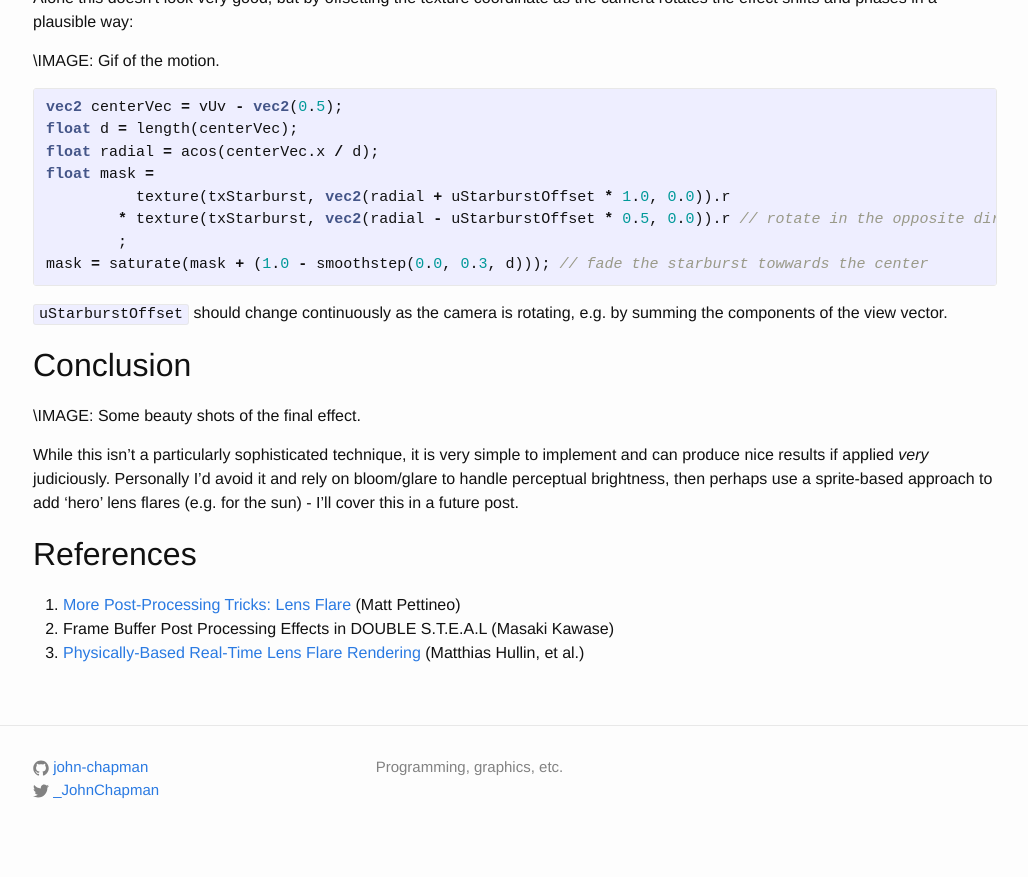
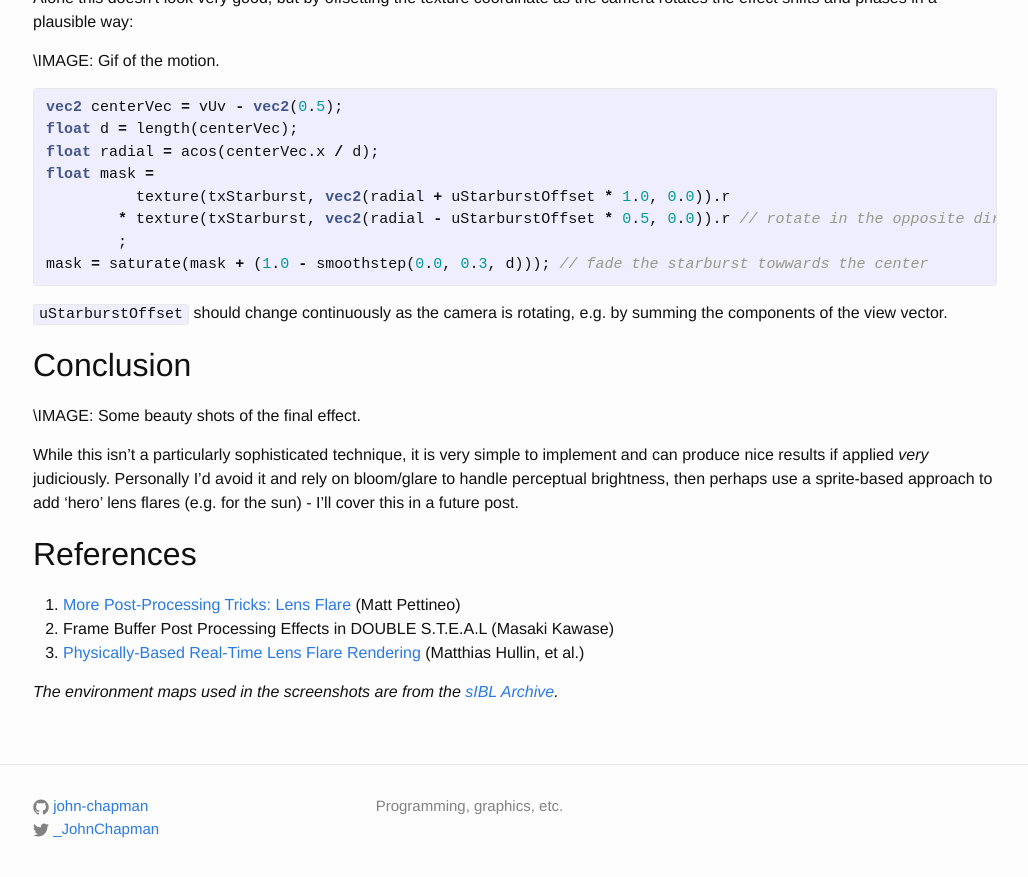
Before and after one commit to john-chapman/john-chapman.github.io, a Jekyll site: the page built from _posts/2017-11-05-pseudo-lens-flare.md, in a window 1280 px wide and 900 px high, scrolled down 3534 px. Shown: the top 877 px of the window, without its empty margins (125-1153 px from the left). Built offline with Jekyll 4.4.1, drawn with Linux system fonts in a browser that asks for light colours; comment, search, counter and statistics services are not loaded.

Commit message:
Lens flare WIP

```diff
--- a/_posts/2017-11-05-pseudo-lens-flare.md
+++ b/_posts/2017-11-05-pseudo-lens-flare.md
@@ -164,3 +164,5 @@ While this isn't a particularly sophisticated technique, it is very simple to im
 1. [More Post-Processing Tricks: Lens Flare](https://mynameismjp.wordpress.com/2009/12/15/more-post-processing-tricks-lens-flare/) (Matt Pettineo)
 2. Frame Buffer Post Processing Effects in DOUBLE S.T.E.A.L (Masaki Kawase)
 3. [Physically-Based Real-Time Lens Flare Rendering](http://resources.mpi-inf.mpg.de/lensflareRendering/pdf/flare.pdf) (Matthias Hullin, et al.)
+
+*The environment maps used in the screenshots are from the [sIBL Archive](http://www.hdrlabs.com/sibl/archive.html).*
```
